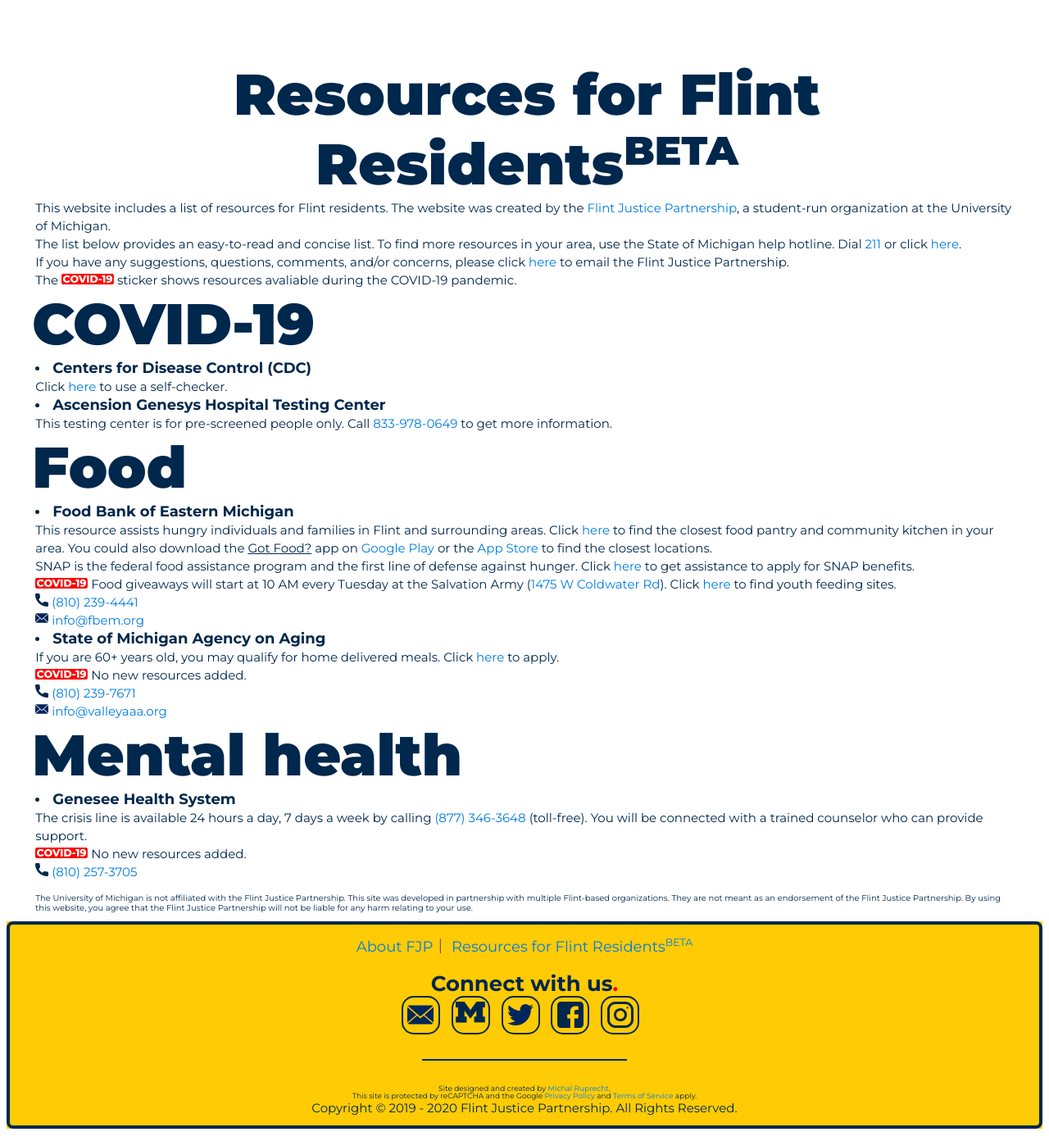
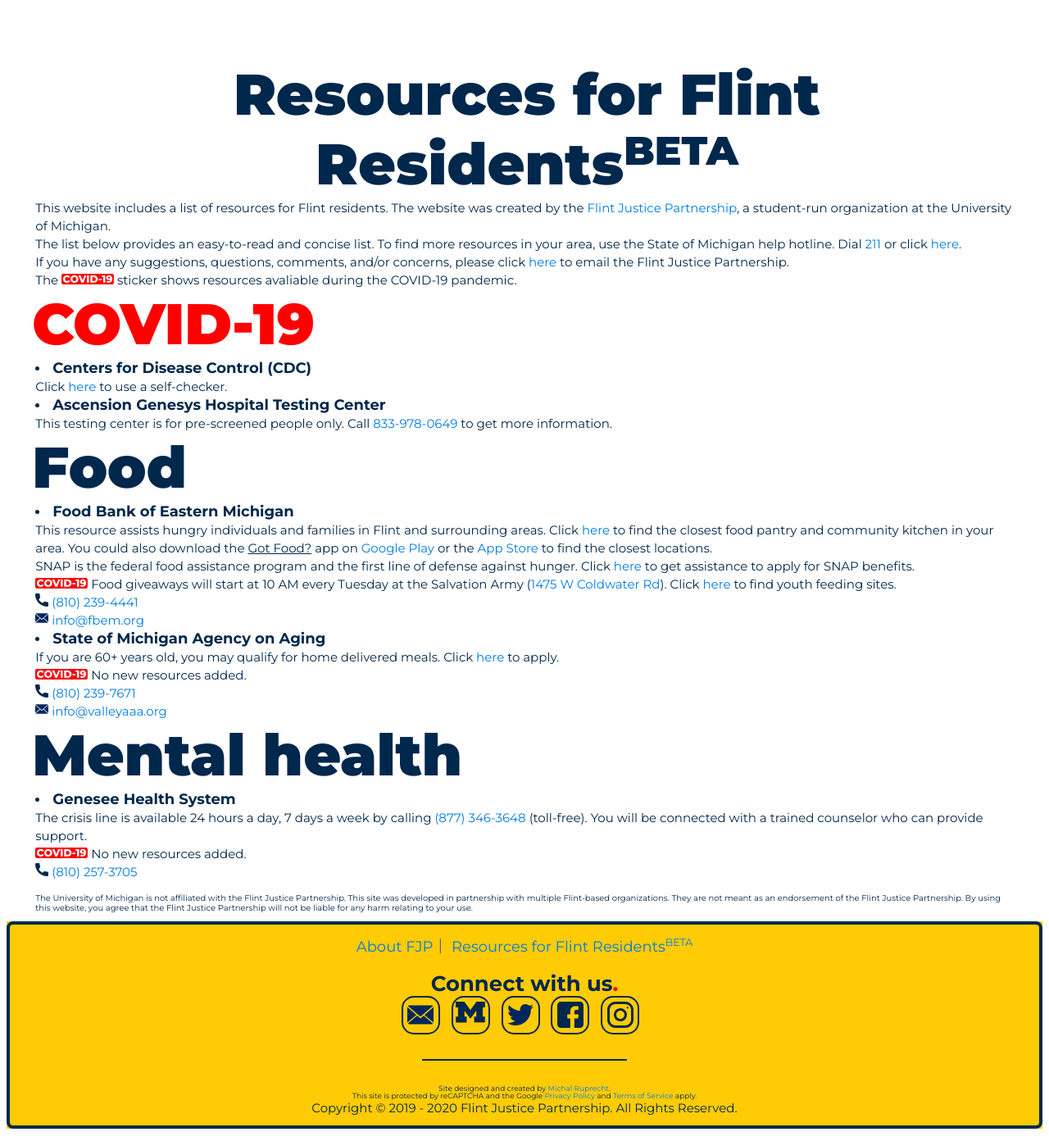
Before and after one commit to umichfjp/umichfjp.github.io, a Jekyll site: the page built from pages/resources.html, in a window 1280 px wide. Shown: the whole page at 82% size. Built offline with Jekyll 4.4.1, drawn with Linux system fonts in a browser that asks for light colours.

Commit message:
Update resources.html

```diff
--- a/pages/resources.html
+++ b/pages/resources.html
@@ -22,7 +22,7 @@ title: Flint Justice Partnership Official Website
         </h3>
 
 
-        <font color="#FF0000"><div class="titlere">COVID-19</div></font>
+        <div class="titlere"><font color="#FF0000">COVID-19</font></div>
         <h3>
           <li>
             <b><big>Centers for Disease Control (CDC)</big></b>
```
